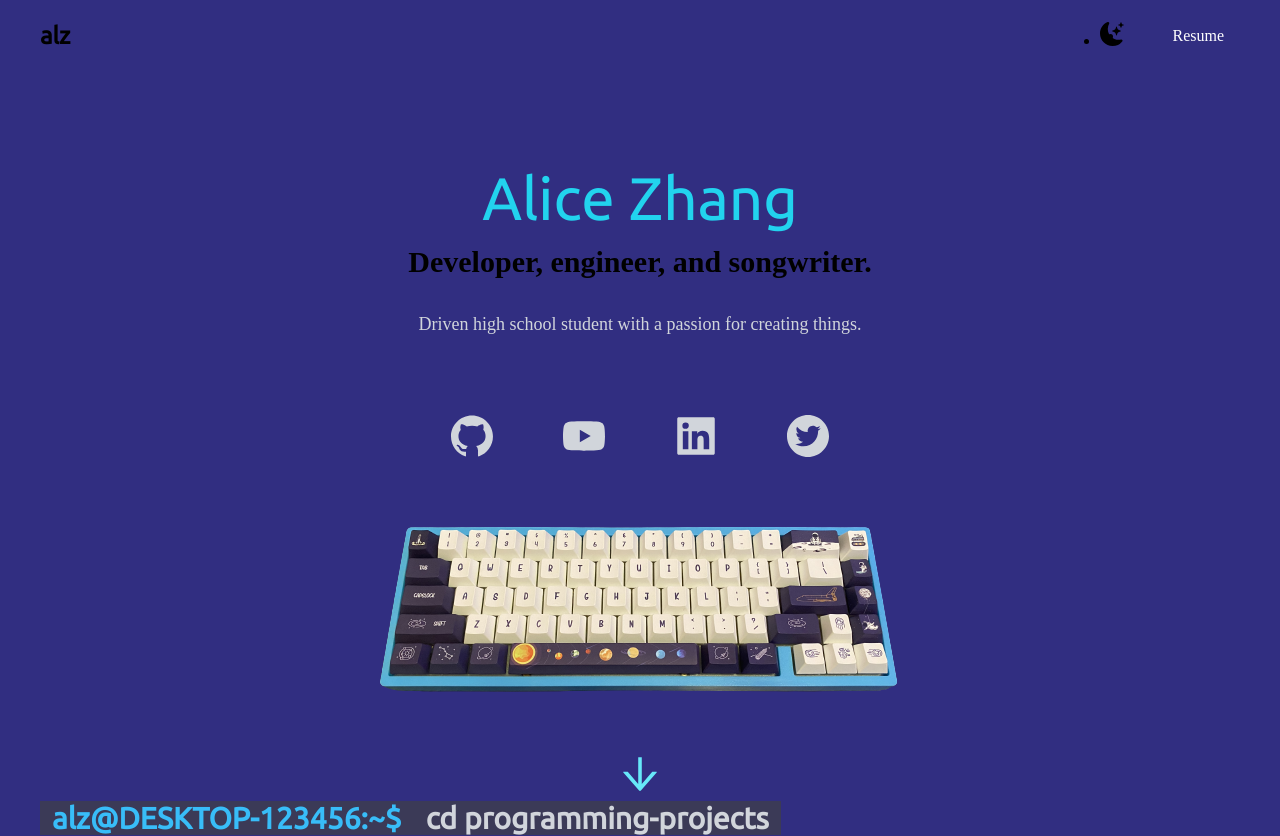
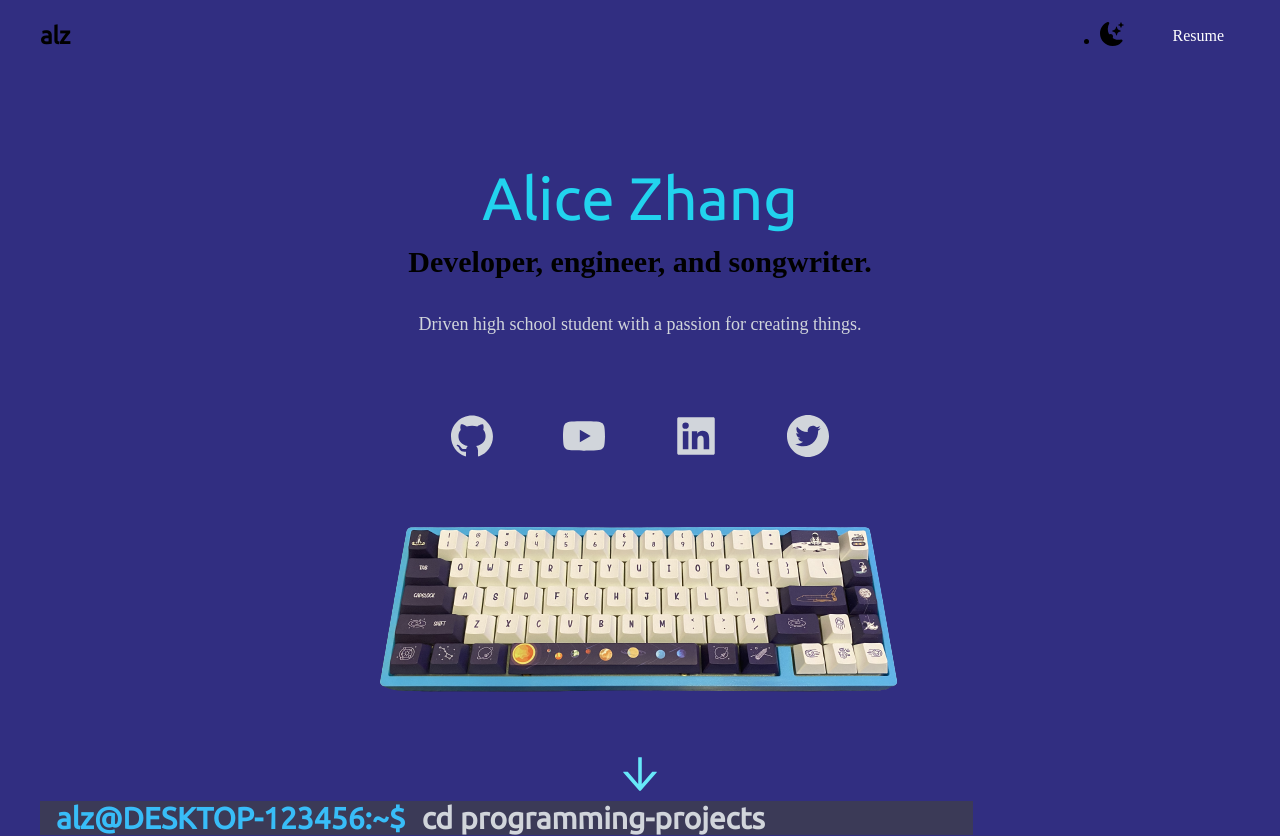
Before and after one commit to azhang45/alz, a Next.js app in the folder alz-website/: page / in a window 1280 px wide. Built offline with nearby package versions, Linux system fonts and the light colour scheme.

Commit message:
fixed padding in prog projects title

```diff
--- a/alz-website/src/pages/index.js
+++ b/alz-website/src/pages/index.js
@@ -68,10 +68,10 @@ export default function Home() {
         </section>
 
         <section>
-          <h3 ref={ref} className='text-3xl font-ubuntu bg-zinc-700 px-3 bg-opacity-70 text-left text-sky-400' style={{display: "inline"}}>
+          <h3 ref={ref} className='text-3xl font-ubuntu bg-zinc-700 px-4 bg-opacity-70 text-left text-sky-400' style={{display: "inline"}}>
             alz@DESKTOP-123456:~$
             </h3>
-            <h3 className='text-3xl font-ubuntu bg-zinc-700 px-3 bg-opacity-70 text-left text-gray-300' style={{display: "inline"}}>
+            <h3 className='text-3xl font-ubuntu bg-zinc-700 pr-52 bg-opacity-70 text-left text-gray-300' style={{display: "inline"}}>
               cd programming-projects
             </h3>
         </section>
```
